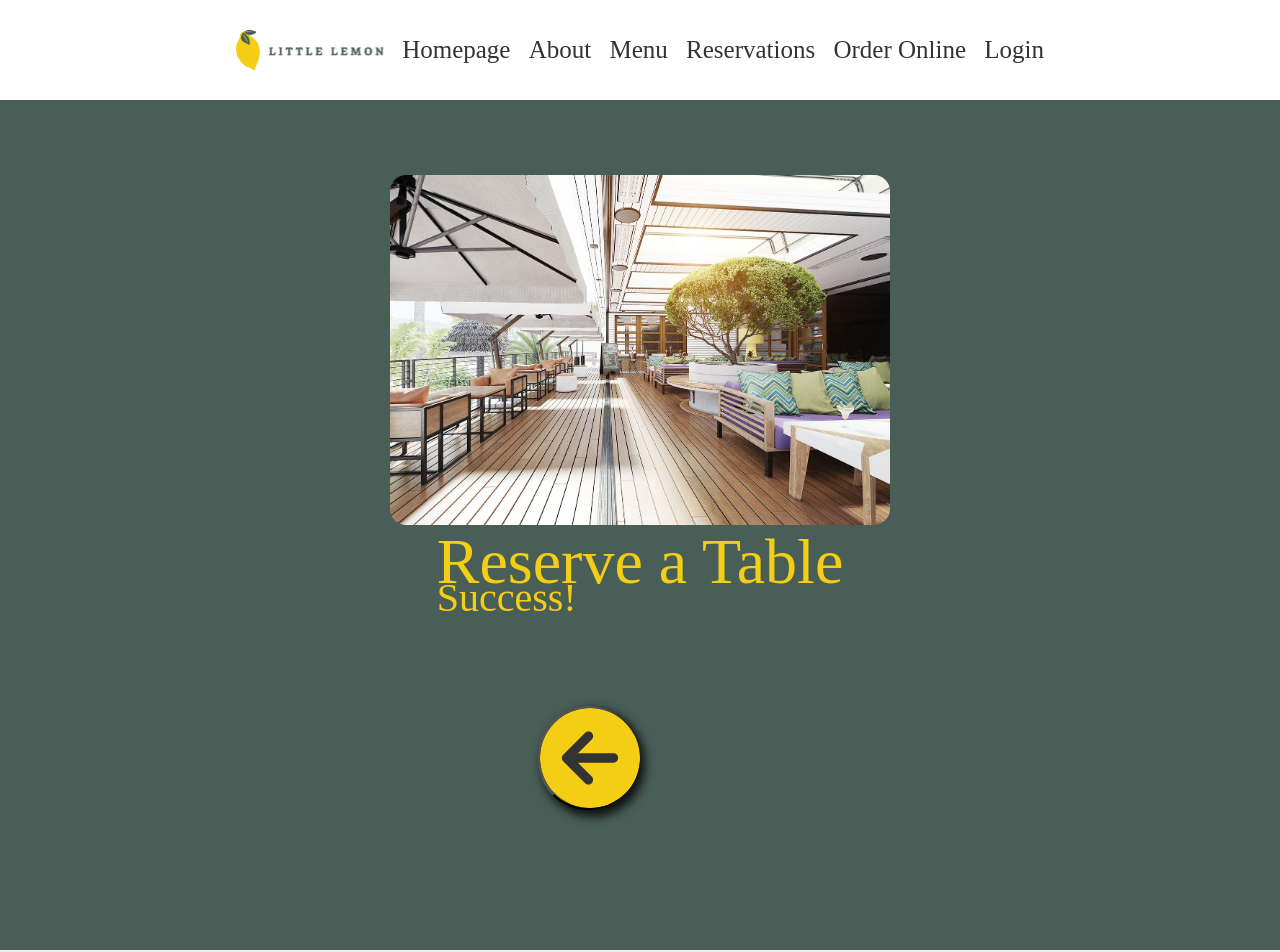
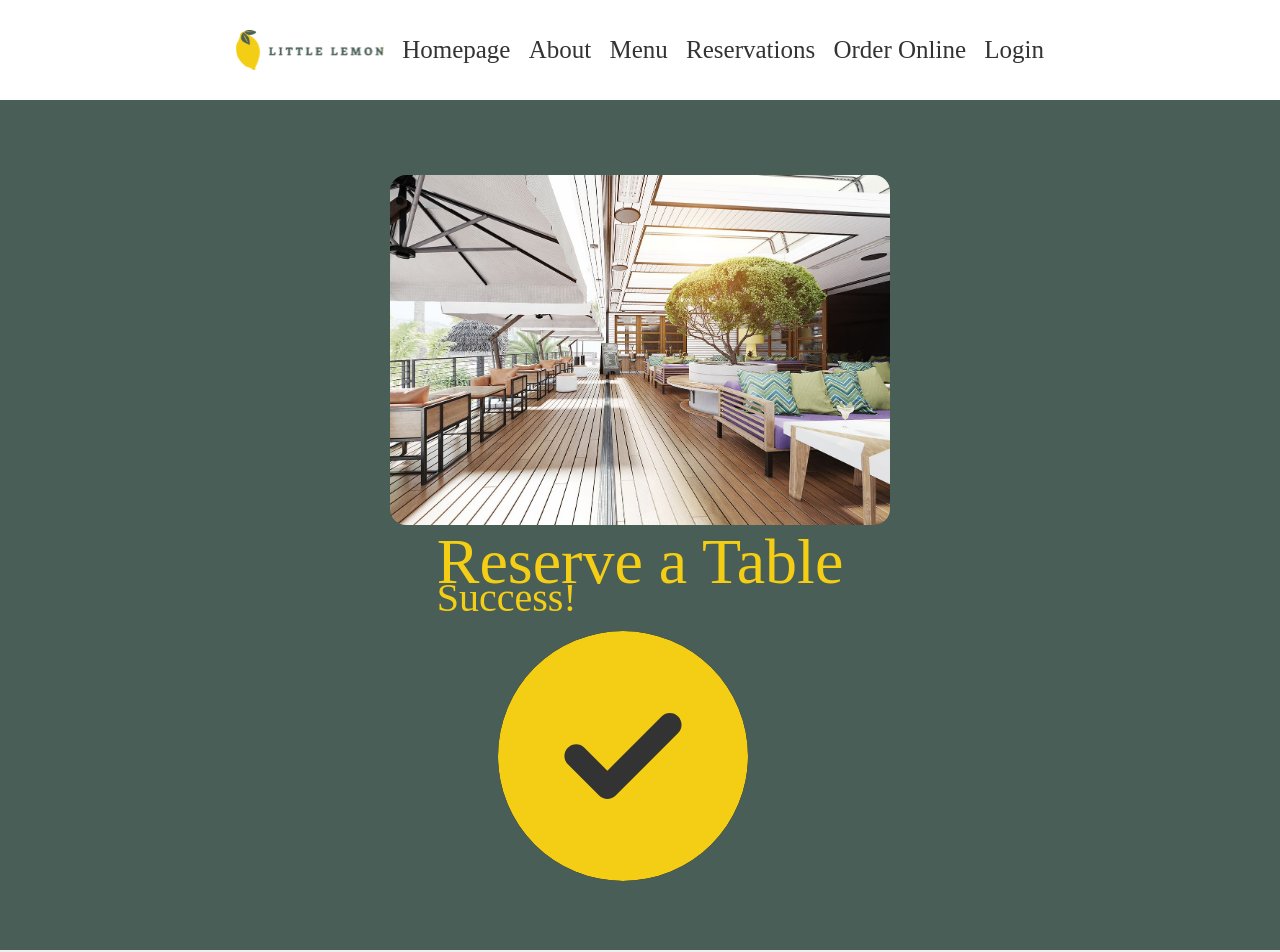
Before and after one commit to horoserp/Capstone, a React (Create React App) app: page /confirmation in a window 1280 px wide. Shown: the top 952 px of the page. Built offline with nearby package versions, Linux system fonts and the light colour scheme; a web font is replaced by a local one.

Commit message:
Update: Conditionally render back button or checkmark on Reservations.

```diff
--- a/src/App.css
+++ b/src/App.css
@@ -239,6 +239,15 @@ a > span {
     border-radius: 50px;
 }
 
+#icon2 {
+    display: block;
+    height: 250px;
+    width: 250px;
+    margin: 0 15% 0 15%;
+    background-color: #333333;
+    border-radius: 150px;
+}
+
 form label {
     font-size: 30px;
     margin-bottom: -20px;
--- a/src/App.js
+++ b/src/App.js
@@ -18,7 +18,7 @@ function App() {
         <Route path="/" element={<Homepage />} />
         <Route path="/about" element={<About />} />
         <Route path="/highlights" element={<Highlights />} />
-        <Route path="/reservations" element={<Reservations>(Step 1 of 2)</Reservations>} />
+        <Route path="/reservations" element={<Reservations renderButton={true}>(Step 1 of 2)</Reservations>} />
         <Route path="/orderonline" element={<OrderOnline />} />
         <Route path="/login" element={<Login />} />
         <Route path="/confirmation" element={<Confirmation />} />
--- a/src/Components/Confirmation.js
+++ b/src/Components/Confirmation.js
@@ -13,7 +13,7 @@ function Confirmation() {
 
     return (
         <>
-            <Reservations>Success!</Reservations>
+            <Reservations renderButton={false}>Success!</Reservations>
             <div className="highlight-b pad">
                 <div className="container flex-dir">
                     <h1 style={{margin: 0}}>Contratulations!</h1>
--- a/src/Components/Login.js
+++ b/src/Components/Login.js
@@ -21,7 +21,7 @@ function Login() {
 
     return (
         <>
-            <Reservations>(Step 2 of 2)</Reservations>
+            <Reservations renderButton={true}>(Step 2 of 2)</Reservations>
             <div className="highlight-b">
                 <form
                     onSubmit={handleSubmit}
--- a/src/Components/Reservations.js
+++ b/src/Components/Reservations.js
@@ -1,7 +1,8 @@
-import restaurant from "../Images/restaurant.jpg";
-import ReserveForm from "./ReserveForm";
 import { useReducer } from "react";
 import BackButton from "./BackButton";
+import ReserveForm from "./ReserveForm";
+import restaurant from "../Images/restaurant.jpg";
+import checkmark from "../Images/circle-check-solid.svg";
 
 const initialTimes = (selectedDate) => {
     return (
@@ -50,6 +51,16 @@ const reducer = (state, action) => {
     };
 }
 
+const success = () => {
+    return (
+        <img
+            src={checkmark}
+            alt={"Black checkmark on yellow circle"}
+            id="icon2"
+        />
+    );
+}
+
 function Reservations(props) {
 
     const [availableTimes , setAvailableTimes] = useReducer(reducer, initialTimes("2023-12-20"));
@@ -66,7 +77,7 @@ function Reservations(props) {
                     <div style={{height: 350, color: '#F4CE14'}}>
                         <h1 style={{}}>Reserve a Table</h1>
                         <h2>{props.children}</h2>
-                        <BackButton/>
+                        {(props.renderButton) ? <BackButton/> : success()}
                     </div>
                 </div>
             </div>
```
Also changed, not shown: src/Images/circle-check-solid.svg (added).
